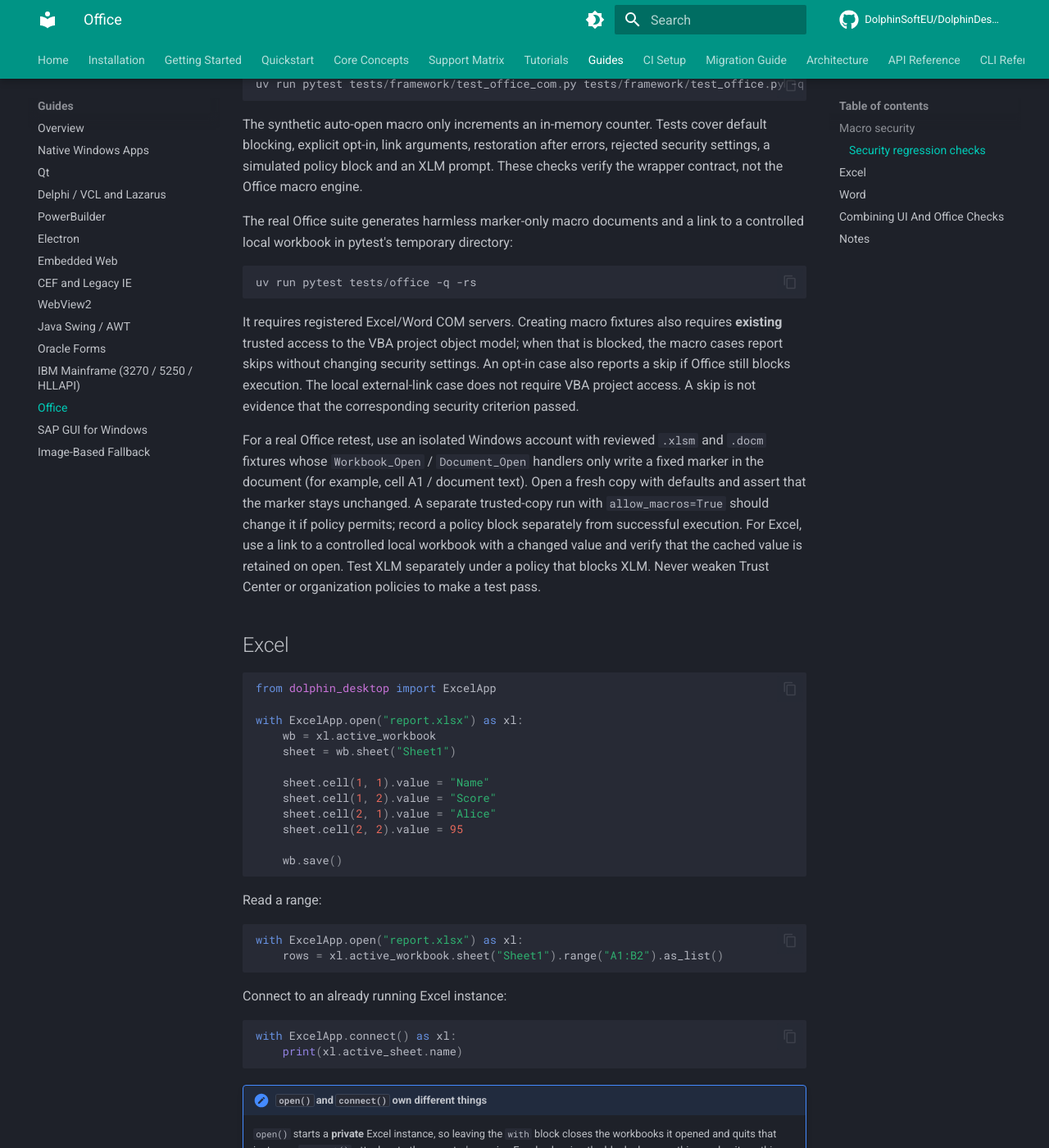
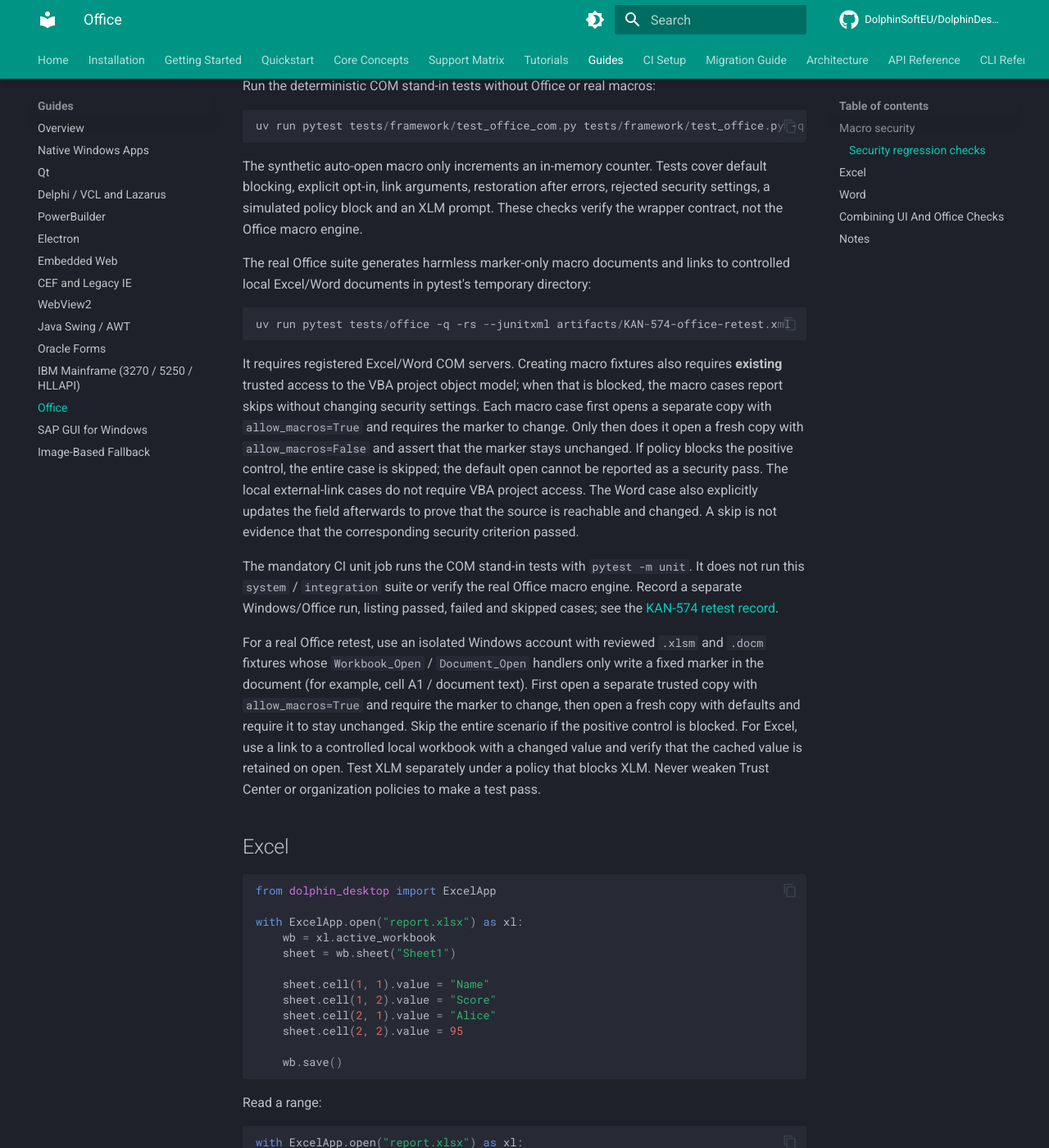
Before and after one commit to DolphinSoftEU/DolphinDesktop, an MkDocs documentation site: the page built from docs/guides/office.md, in a window 1280 px wide and 1400 px high, scrolled down 1135 px. Shown: the whole window at 82% size. Built offline with MkDocs 1.6.1 and Material for MkDocs 9.7.7, drawn with Linux system fonts in a browser that asks for light colours; comment, search, counter and statistics services are not loaded; the version menu is left out; some of the changed text lies outside the part shown.

Commit message:
Fix KAN-574

````diff
--- a/docs/guides/office.md
+++ b/docs/guides/office.md
@@ -8,7 +8,10 @@
 They set `AutomationSecurity=3` immediately before opening the file to disable
 VBA macros, then restore the previous value in `finally`, including when opening
 fails. Excel also sets `AskToUpdateLinks=False` and opens with `UpdateLinks=0`;
-enabling macros does not enable external link updates.
+Word sets `Options.UpdateLinksAtOpen=False` to prevent automatic OLE link
+updates and restores its previous value in `finally`. Enabling macros does
+not enable these external link updates.
+See Microsoft's [UpdateLinksAtOpen documentation](https://learn.microsoft.com/en-us/office/vba/api/word.options.updatelinksatopen).
 
 !!! warning "Macro execution requires explicit trust"
 
@@ -53,26 +56,36 @@
 rejected security settings, a simulated policy block and an XLM prompt.
 These checks verify the wrapper contract, not the Office macro engine.
 
-The real Office suite generates harmless marker-only macro documents and a link
-to a controlled local workbook in pytest's temporary directory:
+The real Office suite generates harmless marker-only macro documents and links
+to controlled local Excel/Word documents in pytest's temporary directory:
 
 ```powershell
-uv run pytest tests/office -q -rs
+uv run pytest tests/office -q -rs --junitxml artifacts/KAN-574-office-retest.xml
 ```
 
 It requires registered Excel/Word COM servers. Creating macro fixtures also
 requires **existing** trusted access to the VBA project object model; when that
 is blocked, the macro cases report skips without changing security settings.
-An opt-in case also reports a skip if Office still blocks execution. The local
-external-link case does not require VBA project access. A skip is not evidence
-that the corresponding security criterion passed.
+Each macro case first opens a separate copy with `allow_macros=True` and requires
+the marker to change. Only then does it open a fresh copy with
+`allow_macros=False` and assert that the marker stays unchanged. If policy blocks
+the positive control, the entire case is skipped; the default open cannot be
+reported as a security pass. The local external-link cases do not require VBA
+project access. The Word case also explicitly updates the field afterwards to
+prove that the source is reachable and changed. A skip is not evidence that the
+corresponding security criterion passed.
+
+The mandatory CI unit job runs the COM stand-in tests with `pytest -m unit`.
+It does not run this `system` / `integration` suite or verify the real Office
+macro engine. Record a separate Windows/Office run, listing passed, failed and
+skipped cases; see the [KAN-574 retest record](https://github.com/DolphinSoftEU/DolphinDesktop/blob/master/SecurityTasks/KAN-574-retest.md).
 
 For a real Office retest, use an isolated Windows account with reviewed `.xlsm`
 and `.docm` fixtures whose `Workbook_Open` / `Document_Open` handlers only write
-a fixed marker in the document (for example, cell A1 / document text). Open a
-fresh copy with defaults and assert that the marker stays unchanged. A separate
-trusted-copy run with `allow_macros=True` should change it if policy permits;
-record a policy block separately from successful execution. For Excel, use a
+a fixed marker in the document (for example, cell A1 / document text). First
+open a separate trusted copy with `allow_macros=True` and require the marker to
+change, then open a fresh copy with defaults and require it to stay unchanged.
+Skip the entire scenario if the positive control is blocked. For Excel, use a
 link to a controlled local workbook with a changed value and verify that the
 cached value is retained on open. Test XLM separately under a policy that blocks
 XLM. Never weaken Trust Center or organization policies to make a test pass.
````
Also changed, not shown: CHANGELOG.md (+5 -2 lines), SecurityTasks/KAN-574-retest.md (added, +67 -0 lines), 4 other files.
